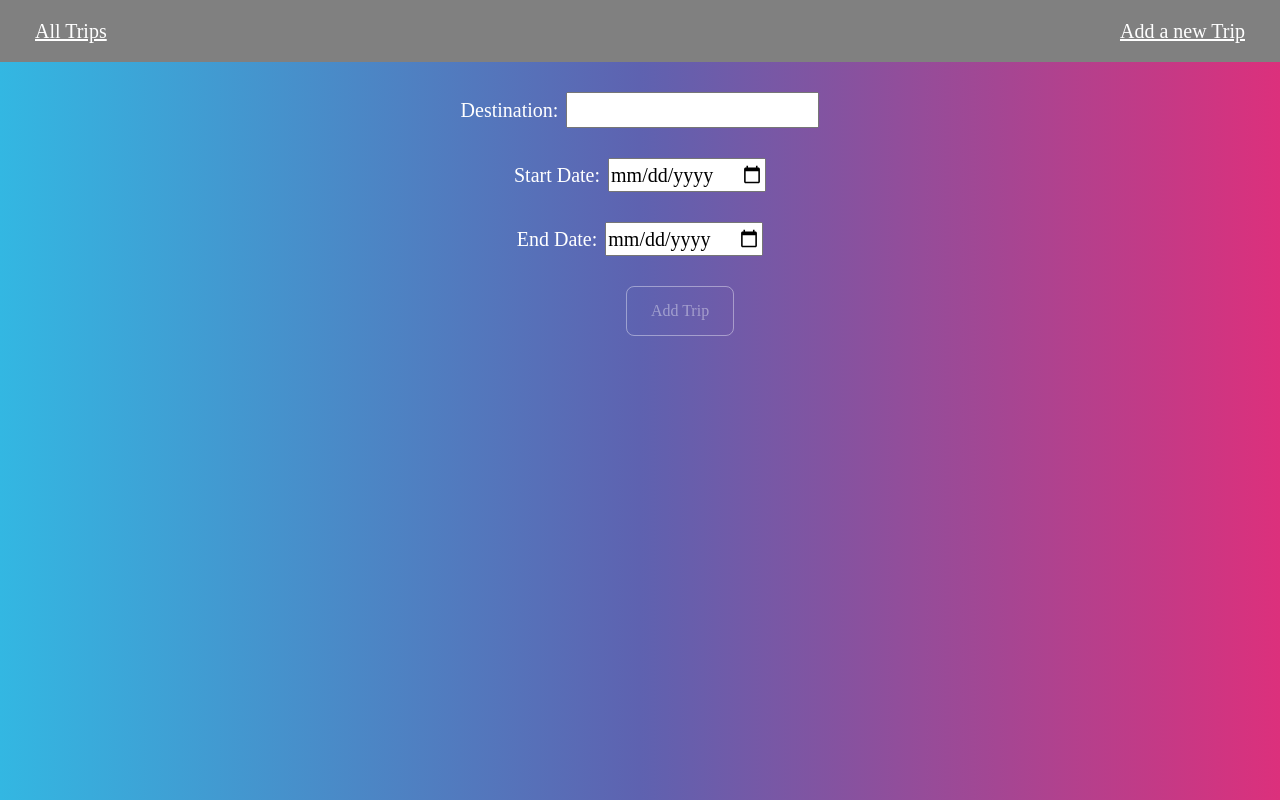
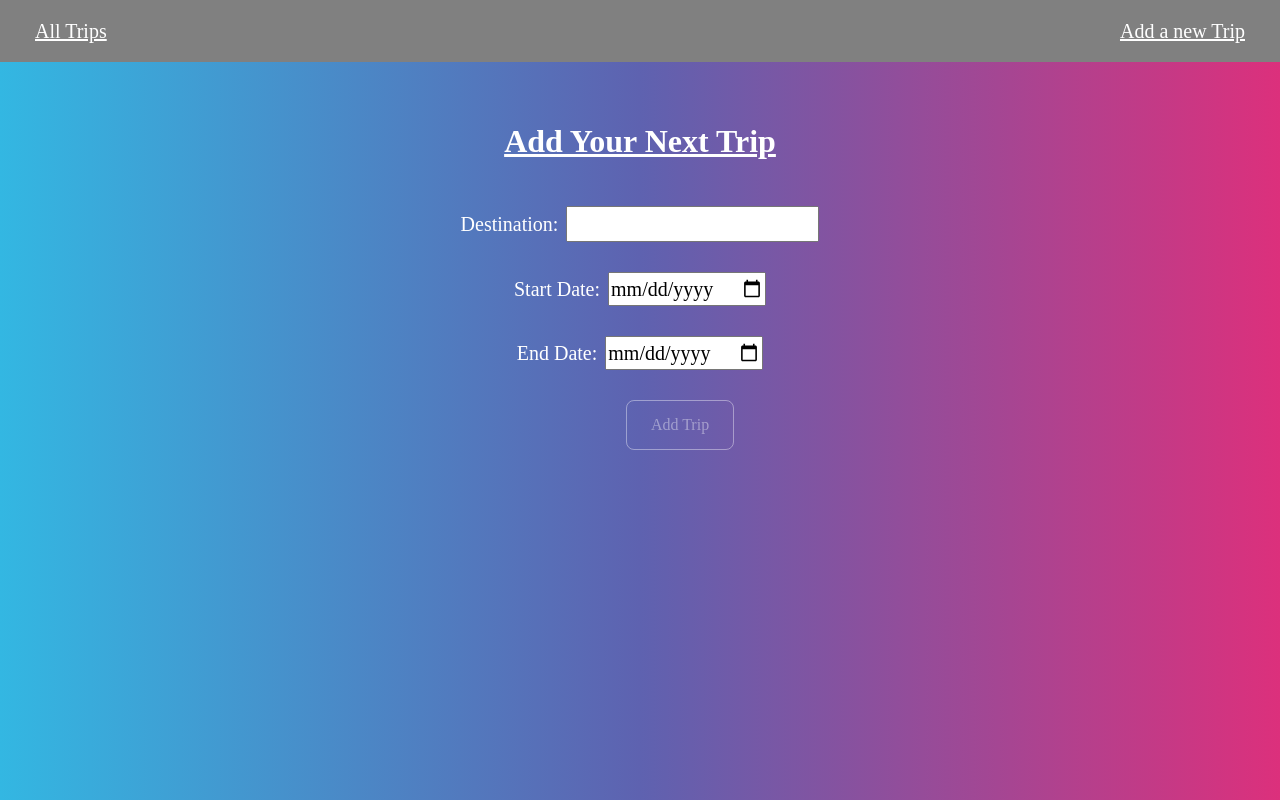
Before and after one commit to jesspesale/travel-planner-frontend, a React (Create React App) app: page /trips/new in a window 1280 px wide. Built offline with nearby package versions, Linux system fonts and the light colour scheme; no server answers.

Commit message:
added a header on the new trip form

```diff
--- a/src/App.css
+++ b/src/App.css
@@ -24,6 +24,11 @@
   justify-content: center;
   font-size: calc(10px + 2vmin);
   color: white;
+
+}
+
+.trip_form_header {
+  text-decoration: underline;
 }
 
 .App-link {
--- a/src/componenets/TripForm.js
+++ b/src/componenets/TripForm.js
@@ -40,6 +40,9 @@ class TripForm extends React.Component {
 
         return (
             <div>
+                <br></br>
+                <h2 className="trip_form_header" >Add Your Next Trip</h2>
+                <br></br>
                 <form onSubmit={this.handleSubmit}>
                     <label>Destination: </label>
                     <input  style={{ marginLeft: '.5rem'} }
```
